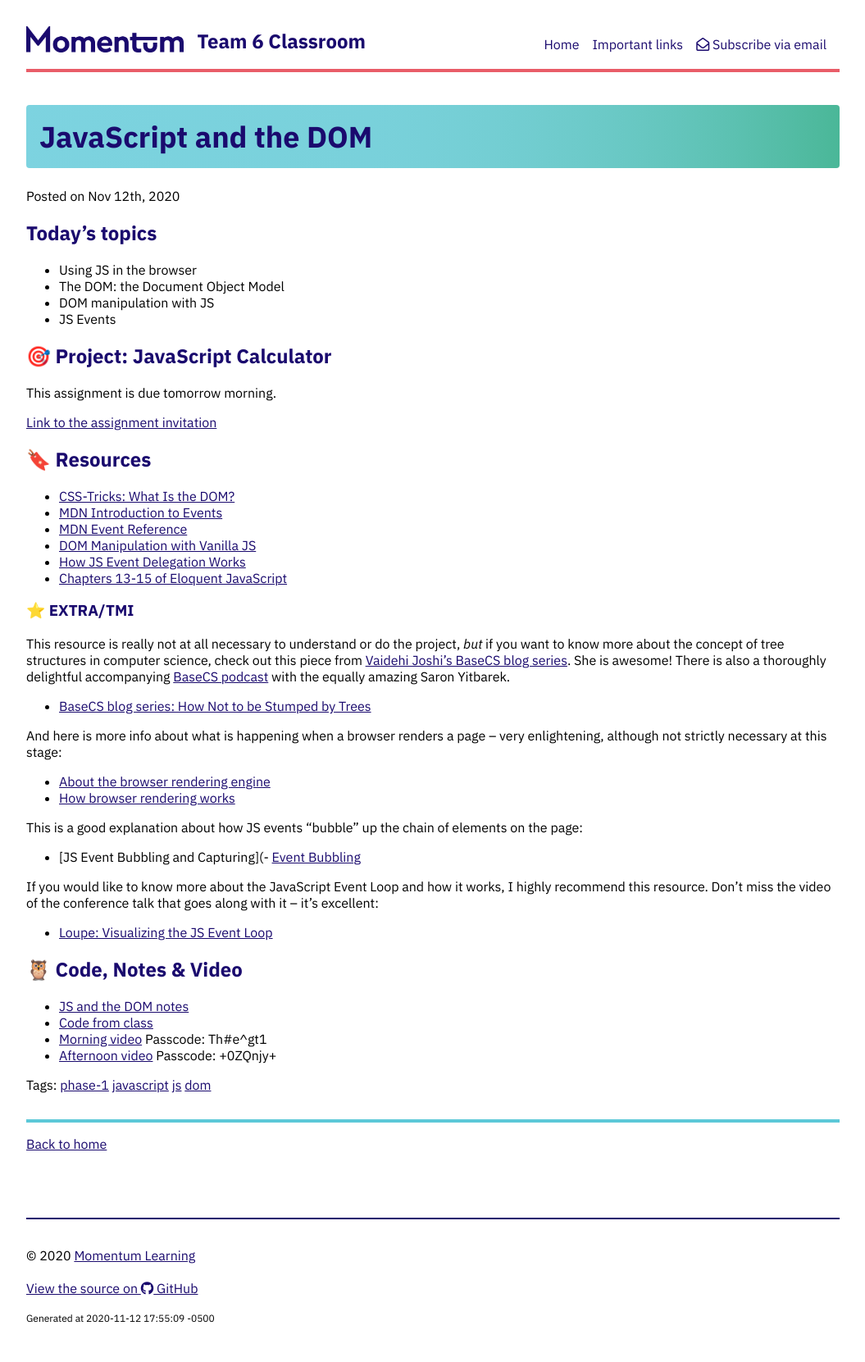
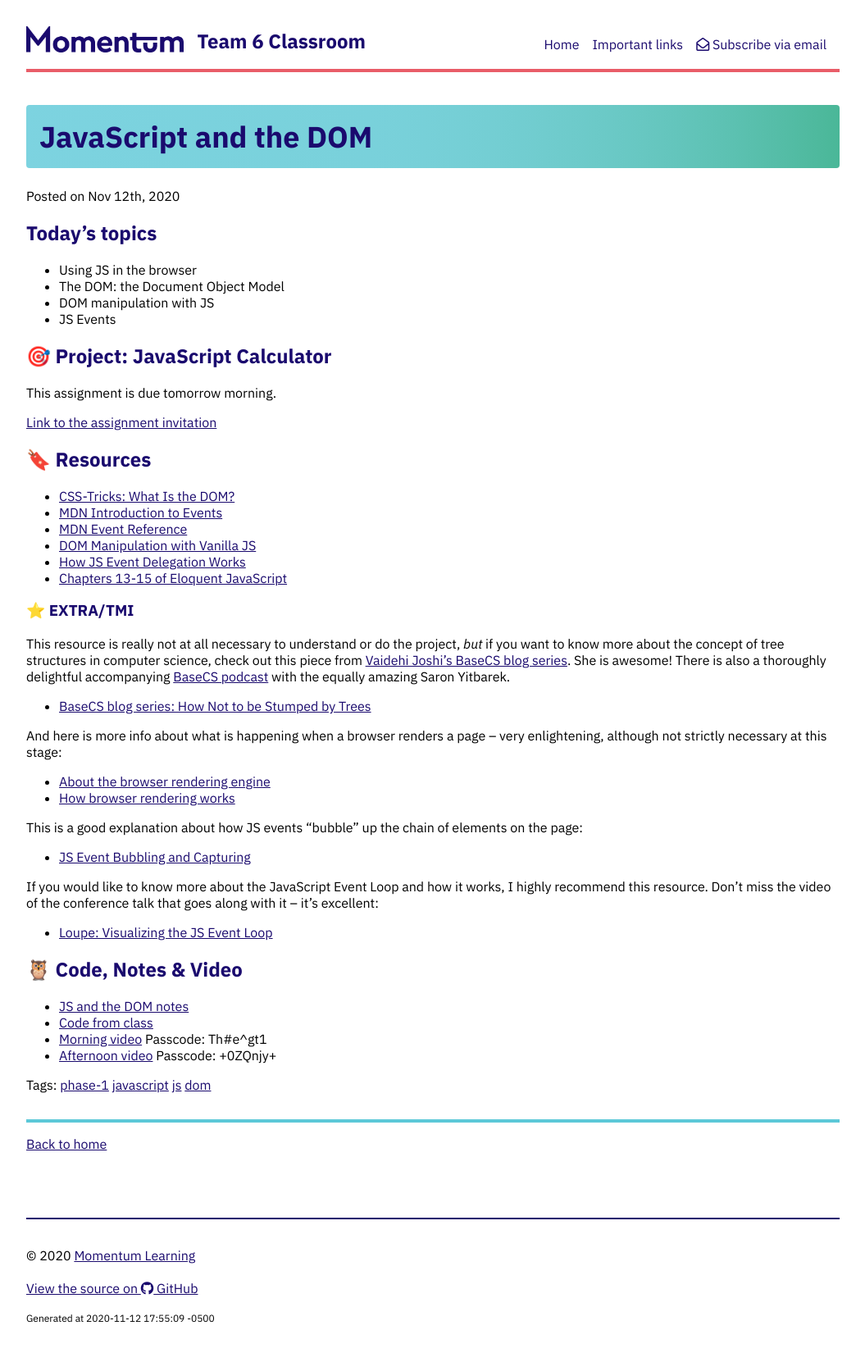
Before and after one commit to momentum-team-6/momentum-team-6.github.io, a Jekyll site: the page built from _posts/2020-11-12-js-and-the-dom.md, in a window 1280 px wide. Shown: the whole page at 82% size, without its empty margins (112-1167 px from the left). Built offline with Jekyll 4.4.1, drawn with Linux system fonts in a browser that asks for light colours; nearby versions of some CDN libraries; part of the change alters nothing that is shown.

Commit message:
Fix typo

```diff
--- a/_posts/2020-11-12-js-and-the-dom.md
+++ b/_posts/2020-11-12-js-and-the-dom.md
@@ -39,7 +39,7 @@ And here is more info about what is happening when a browser renders a page -- v
 
 This is a good explanation about how JS events "bubble" up the chain of elements on the page:
 
-- [JS Event Bubbling and Capturing](- [Event Bubbling](https://javascript.info/bubbling-and-capturing)
+- [JS Event Bubbling and Capturing](https://javascript.info/bubbling-and-capturing)
 
 If you would like to know more about the JavaScript Event Loop and how it works, I highly recommend this resource. Don't miss the video of the conference talk that goes along with it -- it's excellent:
 
```
